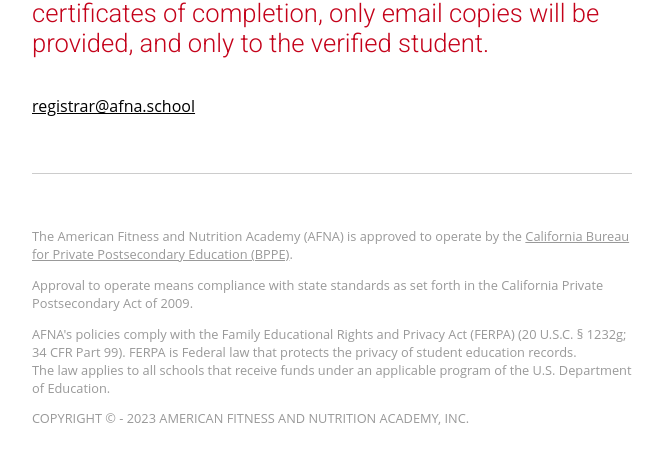
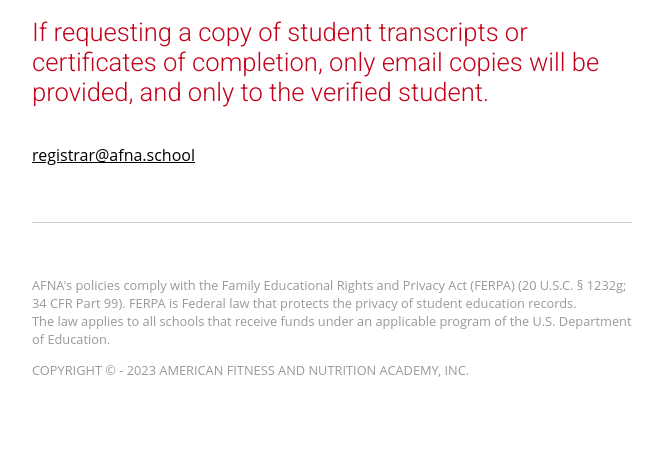
Before and after one commit to dag995/afna, a plain HTML site: page 404.html in a window 1280 px wide. Shown: the part 297-760 px from the top of the page, without its empty margins (308-971 px from the left). Drawn offline with Linux system fonts and the light colour scheme.

Commit message:
Removal of text

```diff
--- a/404.html
+++ b/404.html
@@ -42,8 +42,6 @@
 
 
         <div class="legal">
-          <p>The American Fitness and Nutrition Academy (AFNA) is approved to operate by the <a href="https://bppe.ca.gov/" target="_blank" title="California Bureau for Private Postsecondary Education (BPPE)">California Bureau for Private Postsecondary Education (BPPE)</a>.</p>
-          <p>Approval to operate means compliance with state standards as set forth in the California Private Postsecondary Act of 2009.</p>
           <p>AFNA's policies comply with the Family Educational Rights and Privacy Act (FERPA) (20 U.S.C. § 1232g; 34 CFR Part 99). FERPA is Federal law that protects the privacy of student education records. <br>
           The law applies to all schools that receive funds under an applicable program of the U.S. Department of Education.</p>
           <p><span>COPYRIGHT © - 2023 AMERICAN FITNESS AND NUTRITION ACADEMY, INC.</span></p>
```
Also changed, not shown: index.html (+0 -2 lines).
